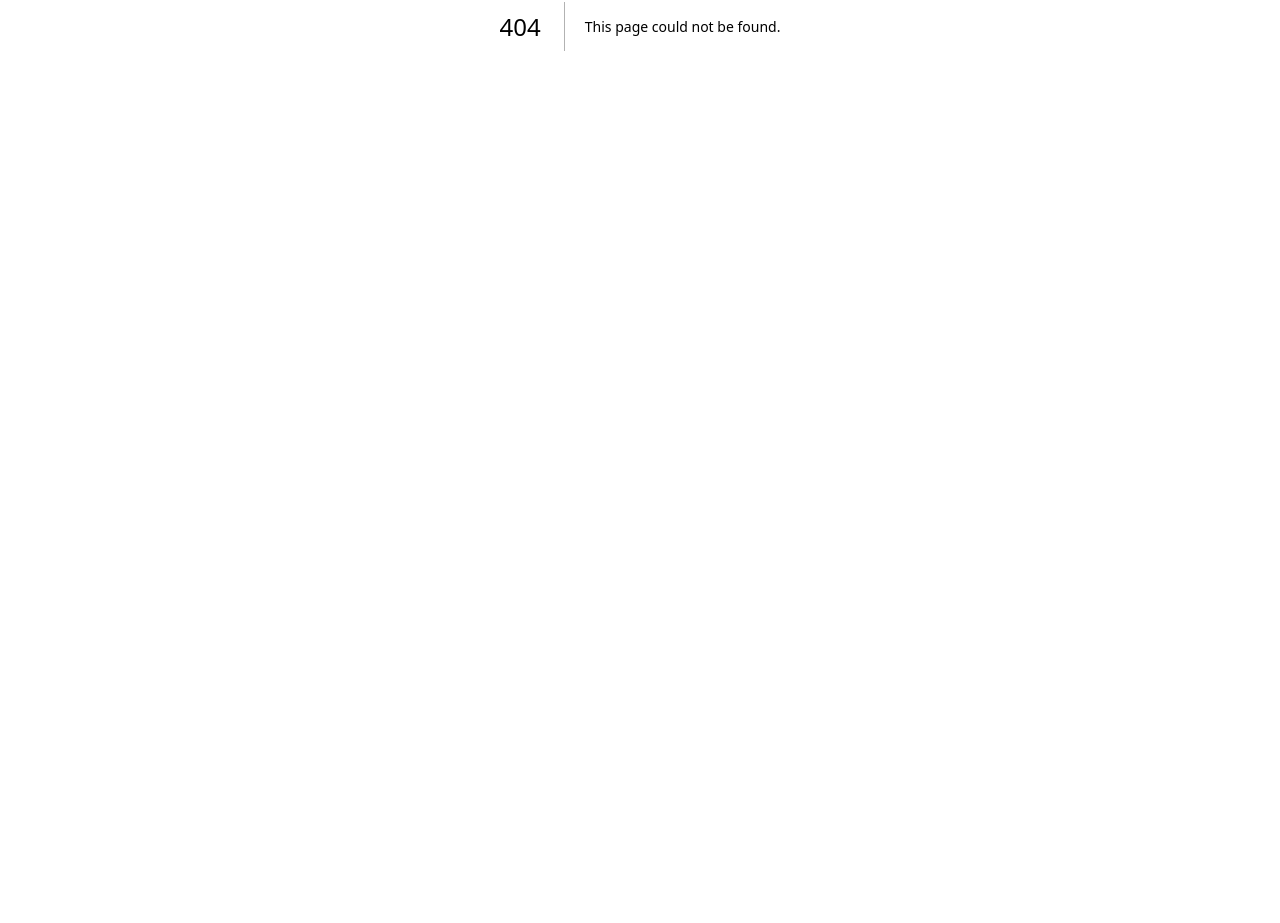
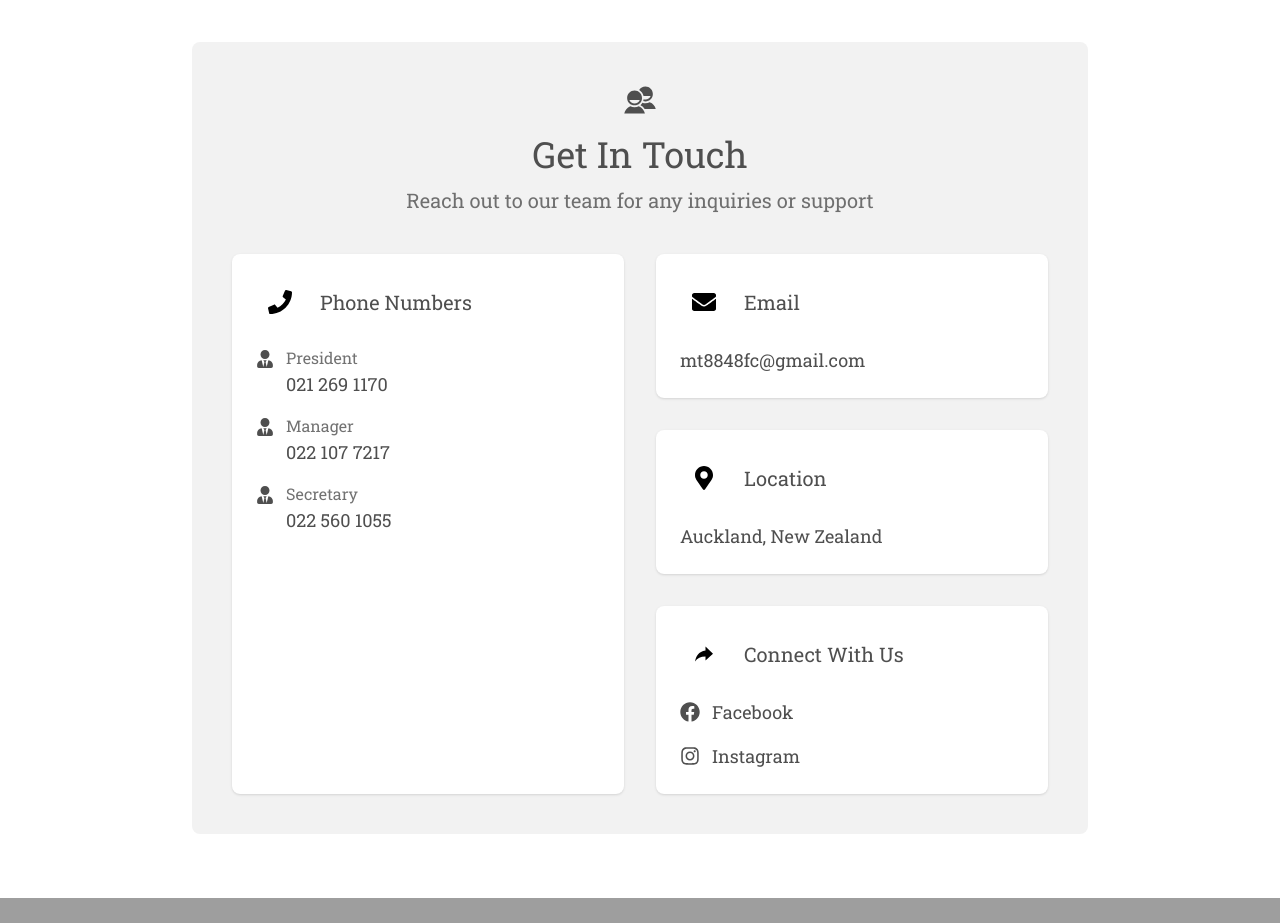
Before and after one commit to sachinstha9/Mt-8848-FC-website, a Next.js app: page /contact in a window 1280 px wide. Before the commit this address had no page. Shown: the part 374-1297 px from the top of the page. Before the commit the page ends 800 px from the top, so only its background shows below. Built offline with nearby package versions, Linux system fonts and the light colour scheme; grey boxes are pictures that could not be loaded.

Commit message:
contact page completed....yessssssssssssssssss

```diff
--- /dev/null
+++ b/src/app/contact/page.tsx
@@ -0,0 +1,158 @@
+import Header from "../components/Header";
+import SponsorSection from "../components/Sponsor";
+import Form from "../components/Form";
+import Footer from "../components/Footer";
+import BreadcrumbSection from "../components/Breadcrumb";
+import {
+  FaPhone,
+  FaEnvelope,
+  FaMapMarkerAlt,
+  FaUserTie,
+  FaFacebook,
+  FaInstagram,
+} from "react-icons/fa";
+import { IoMdContacts, IoMdShareAlt } from "react-icons/io";
+
+export default function Contact() {
+  return (
+    <>
+      <Header />
+      <BreadcrumbSection title="CONTACT" backgroundImage="/image1.png" />
+
+      <main className="flex flex-col items-center mt-12 md:mt-16 lg:mt-20 gap-y-8 md:gap-y-12 lg:gap-y-16 robotoSlab">
+        {/* Contact Section */}
+        <section className="w-full px-4 xs:px-5 sm:px-6 md:px-8">
+          <div className="max-w-4xl mx-auto bg-[var(--secondary-bg)] p-6 sm:p-8 md:p-10 rounded-lg">
+            <div className="text-center mb-8 md:mb-10">
+              <IoMdContacts className="mx-auto text-3xl sm:text-4xl text-[var(--text-color)] mb-3 sm:mb-4" />
+              <h2 className="text-xl sm:text-2xl md:text-3xl lg:text-4xl text-[var(--text-color)] mb-2 sm:mb-3">
+                Get In Touch
+              </h2>
+              <p className="text-base sm:text-lg md:text-xl text-[var(--text-color)] opacity-80 max-w-2xl mx-auto">
+                Reach out to our team for any inquiries or support
+              </p>
+            </div>
+
+            <div className="grid grid-cols-1 md:grid-cols-2 gap-6 sm:gap-8">
+              {/* Phone Numbers */}
+              <div className="bg-white p-5 sm:p-6 shadow-sm rounded-lg">
+                <div className="flex items-center gap-3 sm:gap-4 mb-4 sm:mb-5">
+                  <div className="bg-[var(--primary-color)]/10 p-2 sm:p-3 rounded-full">
+                    <FaPhone className="text-xl sm:text-2xl text-[var(--primary-color)]" />
+                  </div>
+                  <h3 className="text-lg sm:text-xl md:text-xl text-[var(--text-color)]">
+                    Phone Numbers
+                  </h3>
+                </div>
+                <ul className="space-y-3 sm:space-y-4">
+                  {[
+                    { role: "President", number: "021 269 1170" },
+                    { role: "Manager", number: "022 107 7217" },
+                    { role: "Secretary", number: "022 560 1055" },
+                  ].map((person) => (
+                    <li
+                      key={person.role}
+                      className="flex items-start gap-2 sm:gap-3"
+                    >
+                      <FaUserTie className="mt-0.5 sm:mt-1 text-[var(--text-color)] flex-shrink-0 text-base sm:text-lg" />
+                      <div>
+                        <p className="text-sm sm:text-base text-[var(--text-color)] opacity-80">
+                          {person.role}
+                        </p>
+                        <a
+                          href={`tel:+64${person.number.replace(/\s/g, "")}`}
+                          className="text-base sm:text-lg text-[var(--text-color)] hover:text-[var(--primary-color)] transition-colors"
+                        >
+                          {person.number}
+                        </a>
+                      </div>
+                    </li>
+                  ))}
+                </ul>
+              </div>
+
+              {/* Right Column */}
+              <div className="space-y-6 sm:space-y-8">
+                {/* Email */}
+                <div className="bg-white p-5 sm:p-6 shadow-sm rounded-lg">
+                  <div className="flex items-center gap-3 sm:gap-4 mb-4 sm:mb-5">
+                    <div className="bg-[var(--primary-color)]/10 p-2 sm:p-3 rounded-full">
+                      <FaEnvelope className="text-xl sm:text-2xl text-[var(--primary-color)]" />
+                    </div>
+                    <h3 className="text-lg sm:text-xl md:text-xl text-[var(--text-color)]">
+                      Email
+                    </h3>
+                  </div>
+                  <a
+                    href="mailto:mt8848fc@gmail.com"
+                    className="text-base sm:text-lg text-[var(--text-color)] hover:text-[var(--primary-color)] transition-colors flex items-center gap-2"
+                  >
+                    mt8848fc@gmail.com
+                  </a>
+                </div>
+
+                {/* Location */}
+                <div className="bg-white p-5 sm:p-6 shadow-sm rounded-lg">
+                  <div className="flex items-center gap-3 sm:gap-4 mb-4 sm:mb-5">
+                    <div className="bg-[var(--primary-color)]/10 p-2 sm:p-3 rounded-full">
+                      <FaMapMarkerAlt className="text-xl sm:text-2xl text-[var(--primary-color)]" />
+                    </div>
+                    <h3 className="text-lg sm:text-xl md:text-xl text-[var(--text-color)]">
+                      Location
+                    </h3>
+                  </div>
+                  <p className="text-base sm:text-lg text-[var(--text-color)]">
+                    Auckland, New Zealand
+                  </p>
+                </div>
+
+                {/* Social Media */}
+                <div className="bg-white p-5 sm:p-6 shadow-sm rounded-lg">
+                  <div className="flex items-center gap-3 sm:gap-4 mb-4 sm:mb-5">
+                    <div className="bg-[var(--primary-color)]/10 p-2 sm:p-3 rounded-full">
+                      <IoMdShareAlt className="text-xl sm:text-2xl text-[var(--primary-color)]" />
+                    </div>
+                    <h3 className="text-lg sm:text-xl md:text-xl text-[var(--text-color)]">
+                      Connect With Us
+                    </h3>
+                  </div>
+                  <div className="flex flex-col gap-3 sm:gap-4">
+                    {[
+                      {
+                        platform: "Facebook",
+                        icon: <FaFacebook className="text-lg sm:text-xl" />,
+                        url: "https://www.facebook.com/profile.php?id=100089657247479",
+                      },
+                      {
+                        platform: "Instagram",
+                        icon: <FaInstagram className="text-lg sm:text-xl" />,
+                        url: "https://www.instagram.com/mt.8848_youth_club/",
+                      },
+                    ].map((social) => (
+                      <a
+                        key={social.platform}
+                        href={social.url}
+                        target="_blank"
+                        rel="noopener noreferrer"
+                        className="text-base sm:text-lg text-[var(--text-color)] hover:text-[var(--primary-color)] transition-colors flex items-center gap-2 sm:gap-3"
+                      >
+                        {social.icon}
+                        {social.platform}
+                      </a>
+                    ))}
+                  </div>
+                </div>
+              </div>
+            </div>
+          </div>
+        </section>
+
+        {/* Sponsor Section */}
+        <SponsorSection />
+
+        <Form />
+        <Footer />
+      </main>
+    </>
+  );
+}
```
